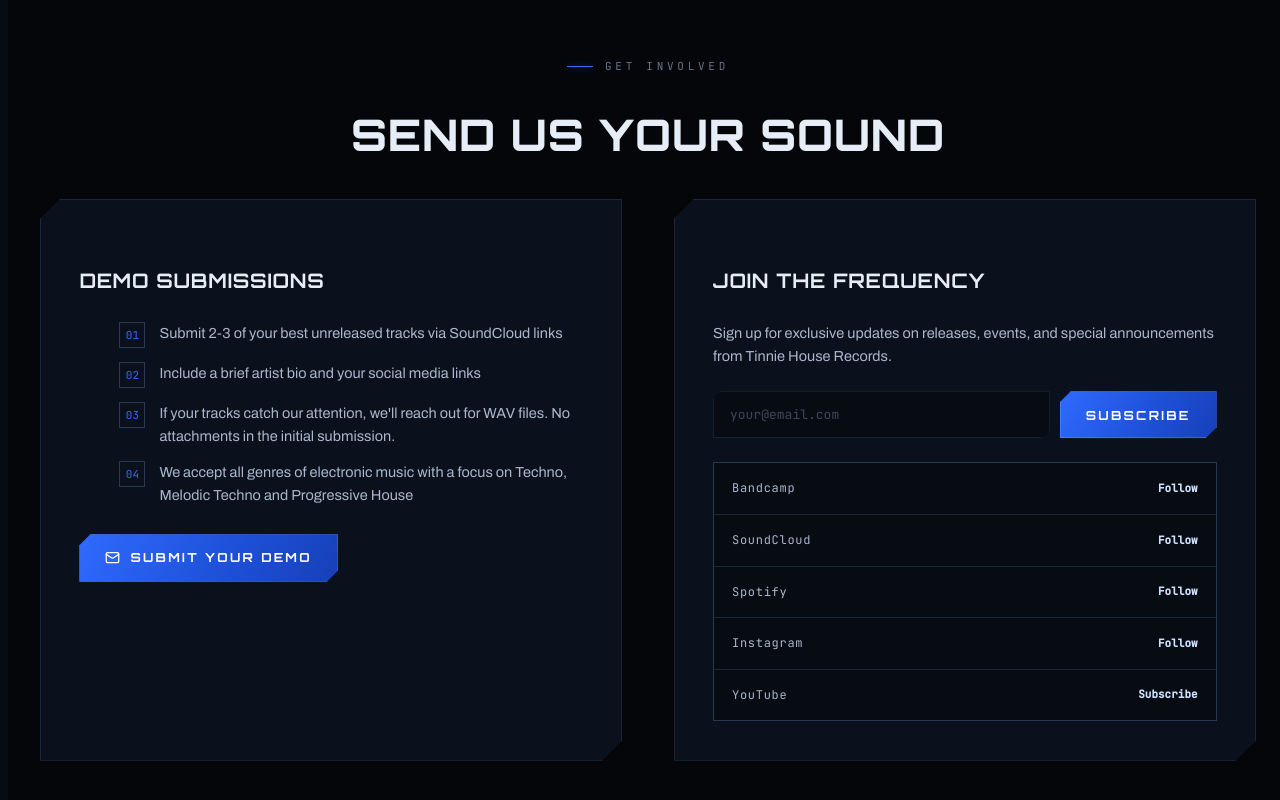
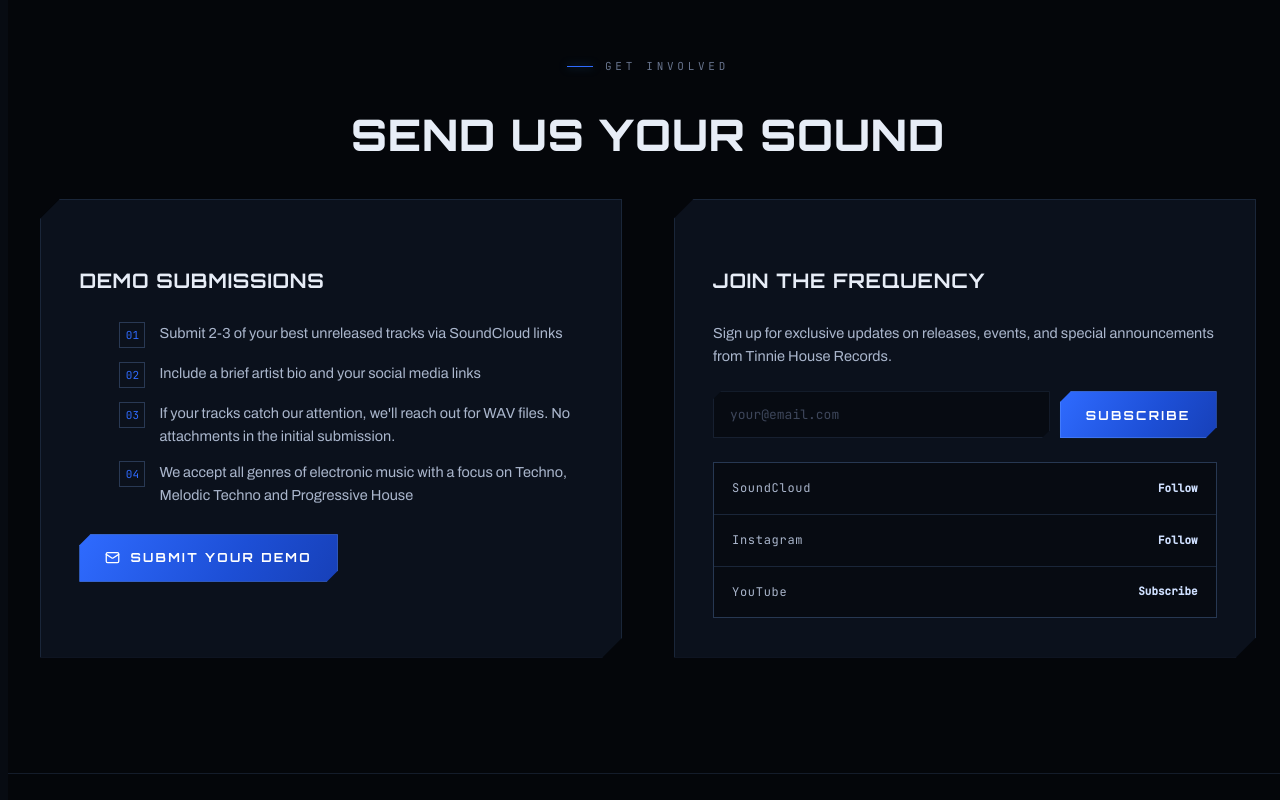
Before and after one commit to LXMachado/tinnie-house-revamp, a React (Vite) app in the folder client/: page / in a window 1280 px wide. Shown: the part 4705-5505 px from the top of the page. Built offline with nearby package versions, Linux system fonts and the light colour scheme.

Commit message:
refactor(ui): remove deprecated social links and artist metadata
Removed unused Bandcamp and Spotify follow links from the demo channels
section and eliminated the artist genre display from the artist card
component as part of UI cleanup.

```diff
--- a/client/src/pages/home.tsx
+++ b/client/src/pages/home.tsx
@@ -398,7 +398,6 @@ export default function Home() {
                     </div>
                     <div className="artist__body">
                       <div className="artist__name">{artist.name}</div>
-                      <div className="artist__role">{artist.genre || "Electronic"}</div>
                     </div>
                   </div>
                 );
@@ -526,16 +525,8 @@ export default function Home() {
               </div>
 
               <div className="demo__chans">
-                <a href="https://bandcamp.com" target="_blank" rel="noopener noreferrer" className="chan" style={{ textDecoration: "none" }}>
-                  <span>Bandcamp</span>
-                  <b>Follow</b>
-                </a>
                 <a href="https://soundcloud.com/tinniehouserecords" target="_blank" rel="noopener noreferrer" className="chan" style={{ textDecoration: "none" }}>
                   <span>SoundCloud</span>
-                  <b>Follow</b>
-                </a>
-                <a href="https://open.spotify.com" target="_blank" rel="noopener noreferrer" className="chan" style={{ textDecoration: "none" }}>
-                  <span>Spotify</span>
                   <b>Follow</b>
                 </a>
                 <a href="https://www.instagram.com/tinnie_house_records/" target="_blank" rel="noopener noreferrer" className="chan" style={{ textDecoration: "none" }}>
```
